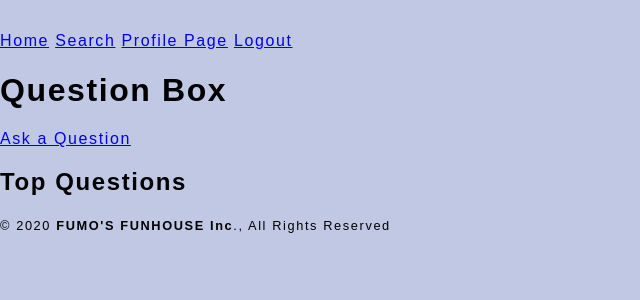
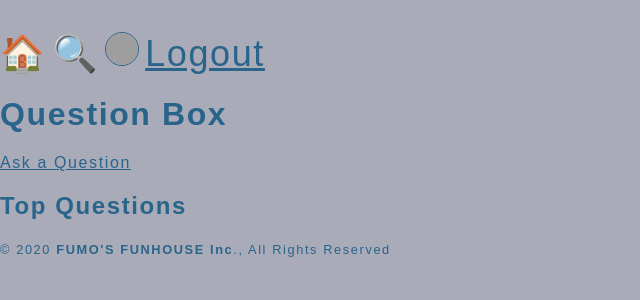
Before and after one commit to DPBefumo/question-box, a Django app: page / in a window 1280 px wide. Shown: the top 300 px of the page, without its empty margins (0-640 px from the left). Run offline with Django 3.2, Linux system fonts and the light colour scheme; the visitor is signed in with stand-in values (Sample User, id 1); data that the repository does not hold is empty; parts of the project's set-up code (start-up, migrations or seed data) failed here and were passed over; some libraries are stand-ins or nearby versions; grey boxes are pictures that could not be loaded.

Commit message:
css started

```diff
--- a/static/css/core.css
+++ b/static/css/core.css
@@ -1,10 +1,12 @@
 * {
     /* outline: 5px solid palevioletred; */
-    /* color: #5ab9ea; */
+    color: #29648a;
 }
 
 body {
-    background-color: #c1c8e4;
+    background-color: #aaabb8;
     margin-top: 2em;
     margin-bottom: -1em;
 }
+
+.header-img
--- a/templates/base.html
+++ b/templates/base.html
@@ -9,17 +9,22 @@
     <script defer src="{% static 'js/core.js' %}"></script>
     <title>{% block title %}Question Box{% endblock %}</title>
     <link rel="stylesheet" href="https://unpkg.com/tachyons@4.12.0/css/tachyons.min.css"/>
+    <link rel="stylesheet" href="{% static 'icofont/icofont.min.css' %}">
     <link rel="stylesheet" href="{% static 'css/core.css' %}"/>
 </head>
-<body class="avenir tracked">
+<header>
     <div>
-        <a class="" href="{% url 'index' %}">Home</a>
-        <a class="" href="{% url 'search_questions' %}">Search</a>
+        <a class="no-underline" style="font-size:36px;" href="{% url 'index' %}">&#127968;</a>
+        <a class="no-underline" style="font-size:36px;" href="{% url 'search_questions' %}">&#128269;</a>
         {% if user.is_authenticated %}
-        <a class="" href="{% url 'profile_detail' user_pk=user.pk %}">Profile Page</a>
-        <a class="" href="{% url 'auth_logout' %}">Logout</a>
+        <a class="no-underline" href="{% url 'profile_detail' user_pk=user.pk %}"><img class="br-100 ba h2 w2 dib" src="{{ user.image.url }}" alt="avatar"/></a>
+        <a class="no underline" style="font-size:36px;" href="{% url 'auth_logout' %}">Logout</a>
         {% endif %}
     </div>
+    </div>
+</header>
+    <body class="avenir tracked">
+    <div>
         {% if not user.is_authenticated %}
         <p>Please <a href="{% url 'auth_login' %}">login</a> or <a href="{% url 'registration_register' %}">create a new account</a></p>
         {% endif %}
```
